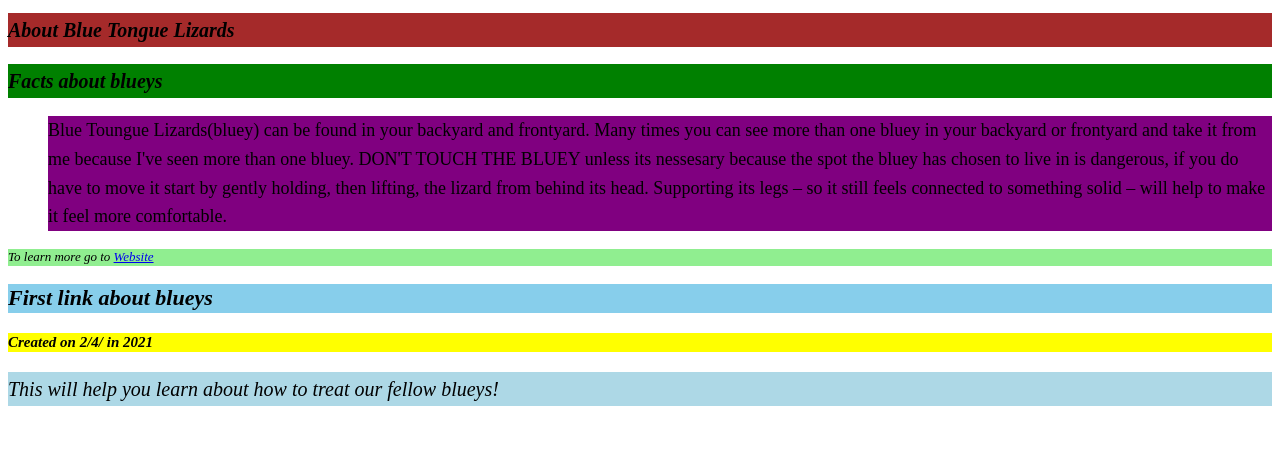
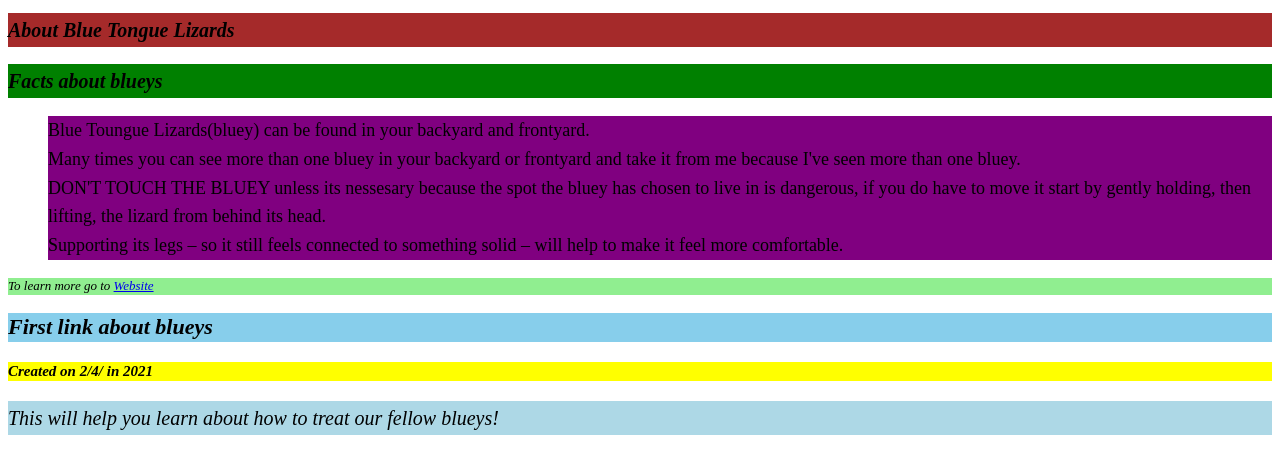
Before and after one commit to khs10831/khs10831.github.io, a plain HTML site: page index.html in a window 1280 px wide. Drawn offline with Linux system fonts and the light colour scheme.

Commit message:
Update index.html

```diff
--- a/index.html
+++ b/index.html
@@ -70,7 +70,7 @@
 
         <h2 id="facts">Facts about blueys</h2>
         <ul>
-            <p id="blueys-info">Blue Toungue Lizards(bluey) can be found in your backyard and frontyard. Many times you can see more than one bluey in your backyard or frontyard and take it from me because I've seen more than one bluey. DON'T TOUCH THE BLUEY unless its nessesary because the spot the bluey has chosen to live in is dangerous, if you do have to move it start by gently holding, then lifting, the lizard from behind its head. Supporting its legs – so it still feels connected to something solid – will help to make it feel more comfortable. </p>
+            <p id="blueys-info">Blue Toungue Lizards(bluey) can be found in your backyard and frontyard. <br> Many times you can see more than one bluey in your backyard or frontyard and take it from me because I've seen more than one bluey.<br> DON'T TOUCH THE BLUEY unless its nessesary because the spot the bluey has chosen to live in is dangerous, if you do have to move it start by gently holding, then lifting, the lizard from behind its head.<br> Supporting its legs – so it still feels connected to something solid – will help to make it feel more comfortable.<br> </p>
         </ul>
         <p id="web"> To learn more go to <a href="https://www.environment.sa.gov.au/goodliving/posts/2020/09/backyard-blue-tongues-frequently-asked-questions">Website</a></p>
 
```
